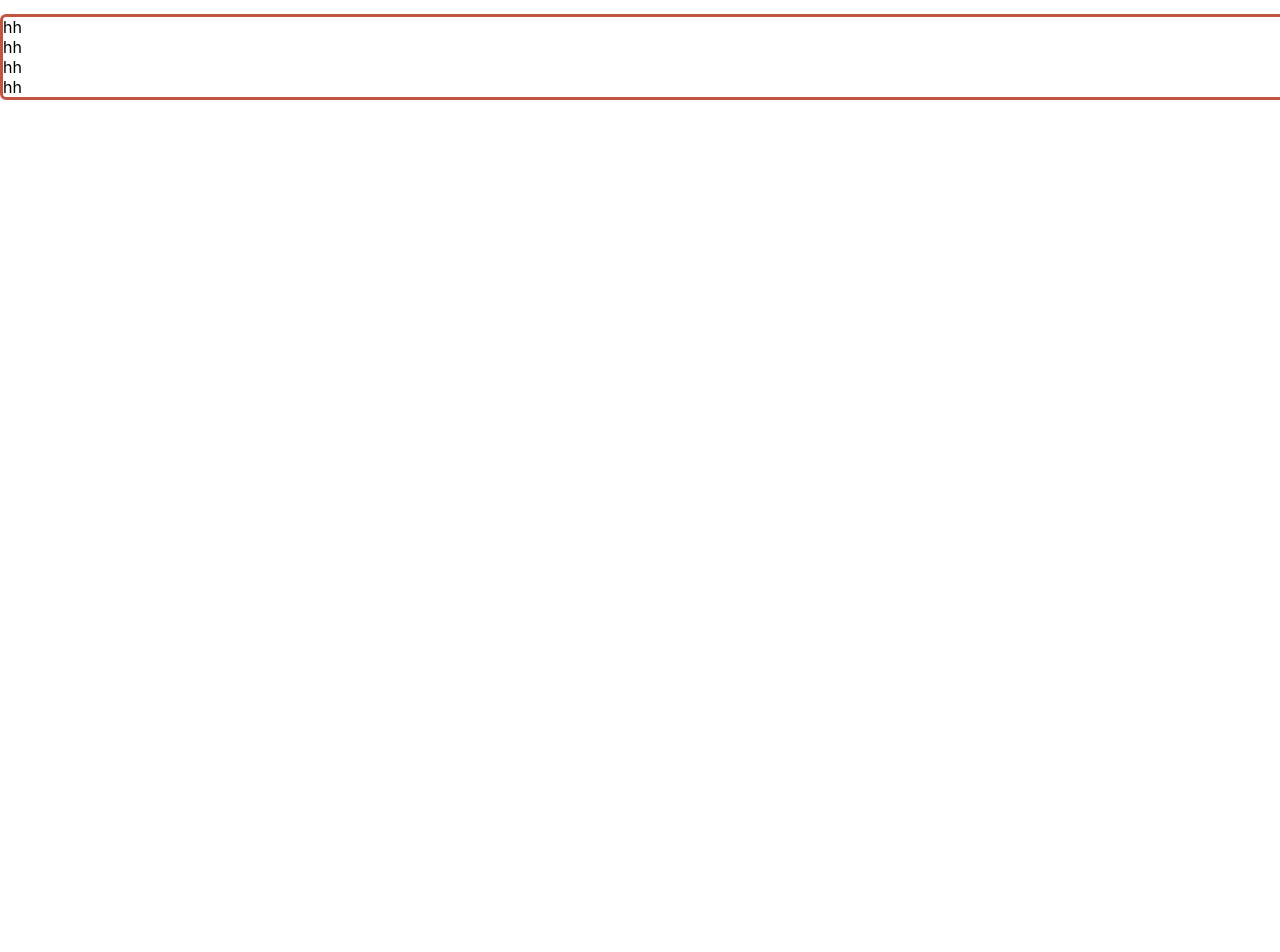
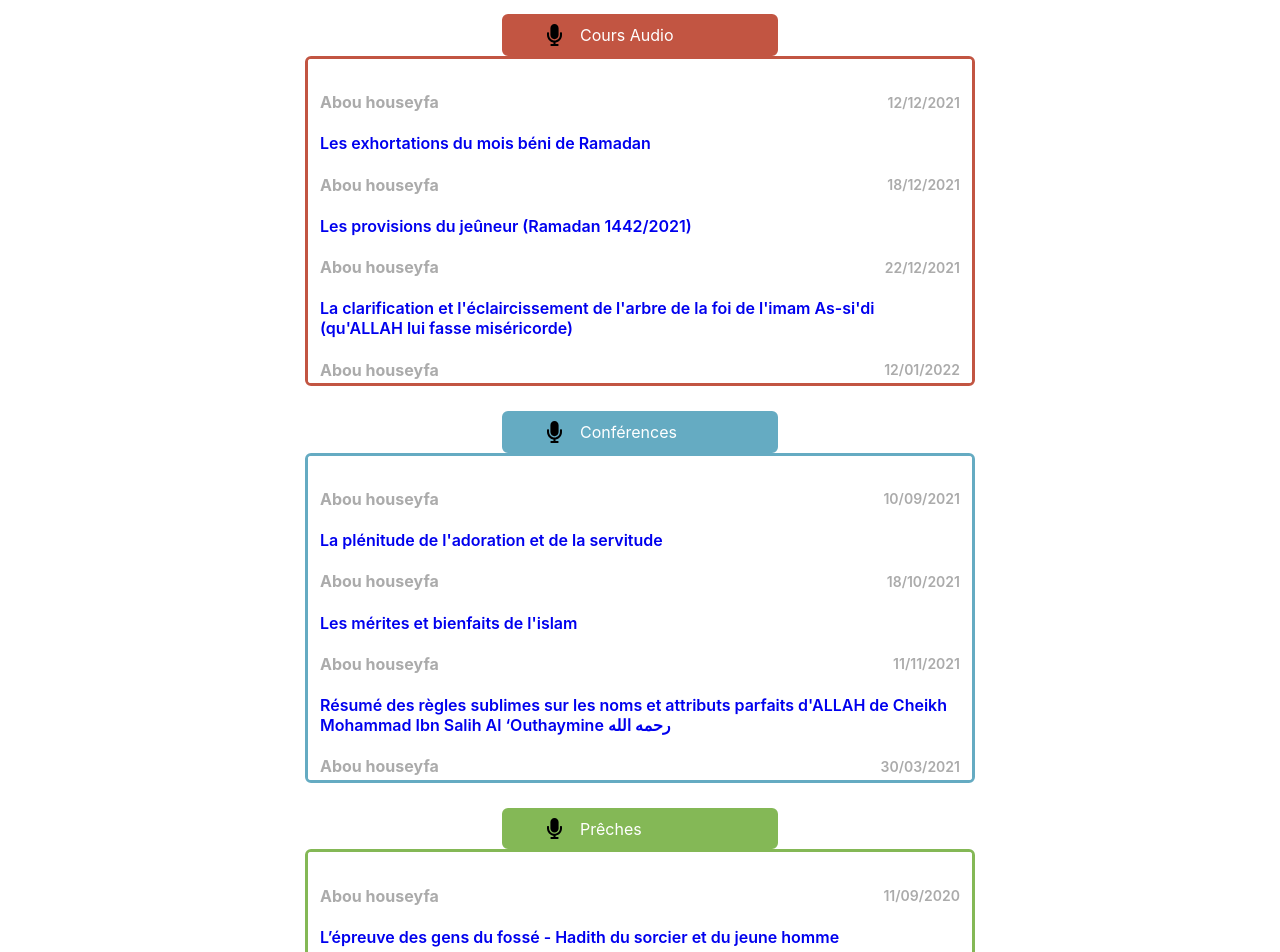
Before and after one commit to abouzeyd/maktaba, a React (Create React App) app: page / in a window 1280 px wide. Shown: the part 600-1552 px from the top of the page. Before the commit the page ends 800 px from the top, so only its background shows below. Built offline with nearby package versions, Linux system fonts and the light colour scheme.

Commit message:
feat:add different categories

```diff
--- a/package.json
+++ b/package.json
@@ -3,6 +3,8 @@
   "version": "0.1.0",
   "private": true,
   "dependencies": {
+    "@material-ui/core": "^4.12.3",
+    "@material-ui/icons": "^4.11.2",
     "@testing-library/jest-dom": "^5.11.4",
     "@testing-library/react": "^11.1.0",
     "@testing-library/user-event": "^12.1.10",
--- a/src/App.js
+++ b/src/App.js
@@ -1,28 +1,14 @@
 import React from 'react';
 import Nav from './component/navigation';
 import Header from './component/Header';
+import Dourous from './component/Dourous';
 
 function App() {
   return (
     <div className="App">
       <Nav />
       <Header />
-      <div
-        style={{
-          minHeight: 30,
-          maxHeight: 300,
-          overflow: 'scroll',
-          width: '100%',
-          backgroundColor: '#fff',
-          borderRadius: '6px',
-          border: '3px solid #c25542',
-        }}
-      >
-        <div> hh</div>
-        <div> hh</div>
-        <div> hh</div>
-        <div> hh</div>
-      </div>
+      <Dourous />
     </div>
   );
 }
--- /dev/null
+++ b/src/component/Dourous.jsx
@@ -0,0 +1,189 @@
+import React from 'react';
+import audio from '../assets/microphone-solid.svg';
+import dourous from '../data/dourous.json';
+import conferences from '../data/conferences.json';
+import preches from '../data/prêches.json';
+
+const Dourous = () => {
+  return (
+    <div style={{ margin: 'auto' }}>
+      <div
+        style={{
+          maxHeight: 300,
+          overflow: 'scroll',
+          width: '20%',
+          backgroundColor: '#c25542',
+          borderRadius: '6px',
+          border: '3px solid #c25542',
+          margin: 'auto',
+          padding: 7,
+          color: 'white',
+          textAlign: 'center',
+          display: 'flex',
+          alignItems: 'center',
+        }}
+      >
+        <img src={audio} alt="h" width="15px" style={{ marginLeft: 35 }} />
+        <span style={{ marginLeft: 18 }}> Cours Audio</span>
+      </div>
+
+      <div
+        style={{
+          backgroundColor: '#fff',
+          border: '3px solid  #c25542',
+          borderRadius: 6,
+          color: '#ababab',
+          fontSize: 16,
+          fontWeight: 600,
+          padding: 12,
+          margin: 'auto',
+          width: '50%',
+          overflow: 'auto',
+          maxHeight: 300,
+        }}
+      >
+        <div>
+          {dourous.map((item, index) => {
+            return (
+              <div style={{ display: 'flex', flexDirection: 'column' }}>
+                <div
+                  style={{
+                    display: 'flex',
+                    alignItems: 'center',
+                    justifyContent: 'space-between',
+                  }}
+                >
+                  <h4>{item.name}</h4>
+                  <span style={{ fontSize: 14 }}>{item.date}</span>
+                </div>
+                <a href="/" style={{ textDecoration: 'none' }}>
+                  {item.title}
+                </a>
+              </div>
+            );
+          })}
+        </div>
+      </div>
+      {/* conferences */}
+      <div
+        style={{
+          maxHeight: 300,
+          overflow: 'scroll',
+          width: '20%',
+          backgroundColor: '#65abc2',
+          borderRadius: '6px',
+          border: '3px solid #65abc2',
+          margin: 'auto',
+          padding: 7,
+          color: 'white',
+          textAlign: 'center',
+          display: 'flex',
+          alignItems: 'center',
+          marginTop: 25,
+        }}
+      >
+        <img src={audio} alt="h" width="15px" style={{ marginLeft: 35 }} />
+        <span style={{ marginLeft: 18 }}> Conférences</span>
+      </div>
+
+      <div
+        style={{
+          backgroundColor: '#fff',
+          border: '3px solid  #65abc2',
+          borderRadius: 6,
+          color: '#ababab',
+          fontSize: 16,
+          fontWeight: 600,
+          padding: 12,
+          margin: 'auto',
+          width: '50%',
+          overflow: 'auto',
+          maxHeight: 300,
+        }}
+      >
+        <div>
+          {conferences.map((item, index) => {
+            return (
+              <div style={{ display: 'flex', flexDirection: 'column' }}>
+                <div
+                  style={{
+                    display: 'flex',
+                    alignItems: 'center',
+                    justifyContent: 'space-between',
+                  }}
+                >
+                  <h4>{item.name}</h4>
+                  <span style={{ fontSize: 14 }}>{item.date}</span>
+                </div>
+                <a href="/" style={{ textDecoration: 'none' }}>
+                  {item.title}
+                </a>
+              </div>
+            );
+          })}
+        </div>
+      </div>
+      {/* Prêches */}
+      <div
+        style={{
+          maxHeight: 300,
+          overflow: 'scroll',
+          width: '20%',
+          backgroundColor: '#84b856',
+          borderRadius: '6px',
+          border: '3px solid #84b856',
+          margin: 'auto',
+          padding: 7,
+          color: 'white',
+          textAlign: 'center',
+          display: 'flex',
+          alignItems: 'center',
+          marginTop: 25,
+        }}
+      >
+        <img src={audio} alt="h" width="15px" style={{ marginLeft: 35 }} />
+        <span style={{ marginLeft: 18 }}> Prêches</span>
+      </div>
+
+      <div
+        style={{
+          backgroundColor: '#fff',
+          border: '3px solid  #84b856',
+          borderRadius: 6,
+          color: '#ababab',
+          fontSize: 16,
+          fontWeight: 600,
+          padding: 12,
+          margin: 'auto',
+          width: '50%',
+          overflow: 'auto',
+          maxHeight: 300,
+        }}
+      >
+        <div>
+          {preches.map((item, index) => {
+            return (
+              <div style={{ display: 'flex', flexDirection: 'column' }}>
+                <div
+                  style={{
+                    display: 'flex',
+                    alignItems: 'center',
+                    justifyContent: 'space-between',
+                  }}
+                >
+                  <h4>{item.name}</h4>
+                  <span style={{ fontSize: 14 }}>{item.date}</span>
+                </div>
+                <a href="/" style={{ textDecoration: 'none' }}>
+                  {item.title}
+                </a>
+              </div>
+            );
+          })}
+        </div>
+      </div>
+    </div>
+  );
+};
+
+export default Dourous;
--- /dev/null
+++ b/src/data/conferences.json
@@ -0,0 +1,27 @@
+[
+  {
+    "title": "La plénitude de l'adoration et de la servitude",
+    "name": "Abou houseyfa",
+    "date": "10/09/2021"
+  },
+  {
+    "title": "Les mérites et bienfaits de l'islam",
+    "name": "Abou houseyfa",
+    "date": "18/10/2021"
+  },
+  {
+    "title": "Résumé des règles sublimes sur les noms et attributs parfaits d'ALLAH de Cheikh Mohammad Ibn Salih Al ‘Outhaymine رحمه الله",
+    "name": "Abou houseyfa",
+    "date": "11/11/2021"
+  },
+  {
+    "title": "Le monde des djins",
+    "name": "Abou houseyfa",
+    "date": "30/03/2021"
+  },
+  {
+    "title": "Le jeûne dans le mois de Cha'ban",
+    "name": "Abou houseyfa",
+    "date": "20/03/2021"
+  }
+]
--- /dev/null
+++ b/src/data/dourous.json
@@ -0,0 +1,27 @@
+[
+  {
+    "title": "Les exhortations du mois béni de Ramadan",
+    "name": "Abou houseyfa",
+    "date": "12/12/2021"
+  },
+  {
+    "title": "Les provisions du jeûneur (Ramadan 1442/2021)",
+    "name": "Abou houseyfa",
+    "date": "18/12/2021"
+  },
+  {
+    "title": "La clarification et l'éclaircissement de l'arbre de la foi de l'imam As-si'di (qu'ALLAH lui fasse miséricorde)",
+    "name": "Abou houseyfa",
+    "date": "22/12/2021"
+  },
+  {
+    "title": "Le mariage en islam",
+    "name": "Abou houseyfa",
+    "date": "12/01/2022"
+  },
+  {
+    "title": "Les provisions du jeûneur cheminant vers l'agrément du Seigneur",
+    "name": "Abou houseyfa",
+    "date": "22/01/2022"
+  }
+]
--- /dev/null
+++ b/src/data/prêches.json
@@ -0,0 +1,27 @@
+[
+  {
+    "title": "L’épreuve des gens du fossé - Hadith du sorcier et du jeune homme",
+    "name": "Abou houseyfa",
+    "date": "11/09/2020"
+  },
+  {
+    "title": "Les mérites de la mosquée al Aqsa",
+    "name": "Abou houseyfa",
+    "date": "04/10/2020"
+  },
+  {
+    "title": "Les mérites du bon comportement et son importance",
+    "name": "Abou houseyfa",
+    "date": "11/10/2020"
+  },
+  {
+    "title": "Al adhan : l'appel à la prière",
+    "name": "Abou houseyfa",
+    "date": "20/12/2020"
+  },
+  {
+    "title": "LLe mois de mouharam et le jeûne de 'achoura",
+    "name": "Abou houseyfa",
+    "date": "10/01/2021"
+  }
+]
```
Also changed, not shown: src/assets/microphone-solid.svg (added), 1 other file (tests, documents, lock files or other folders).
